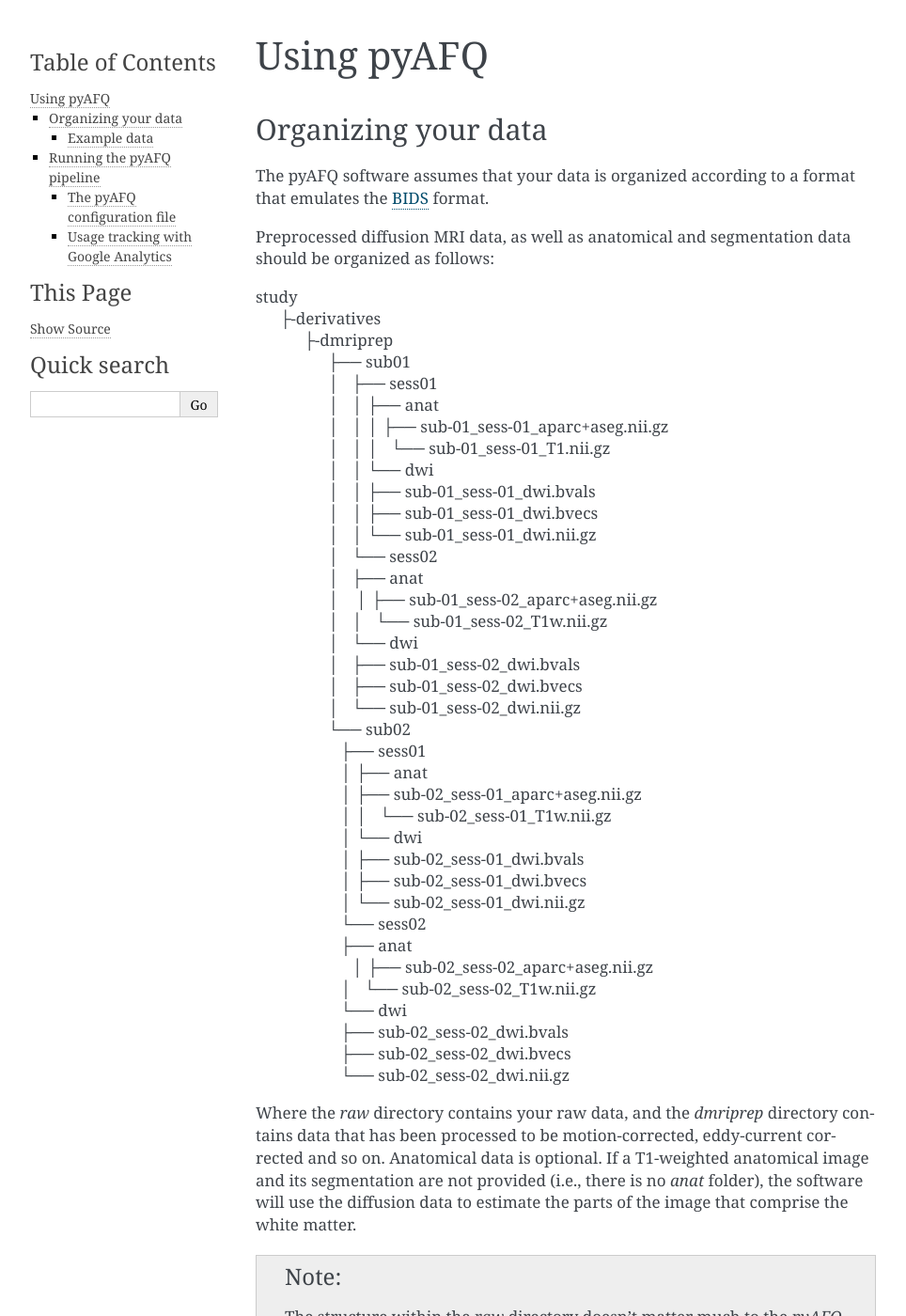
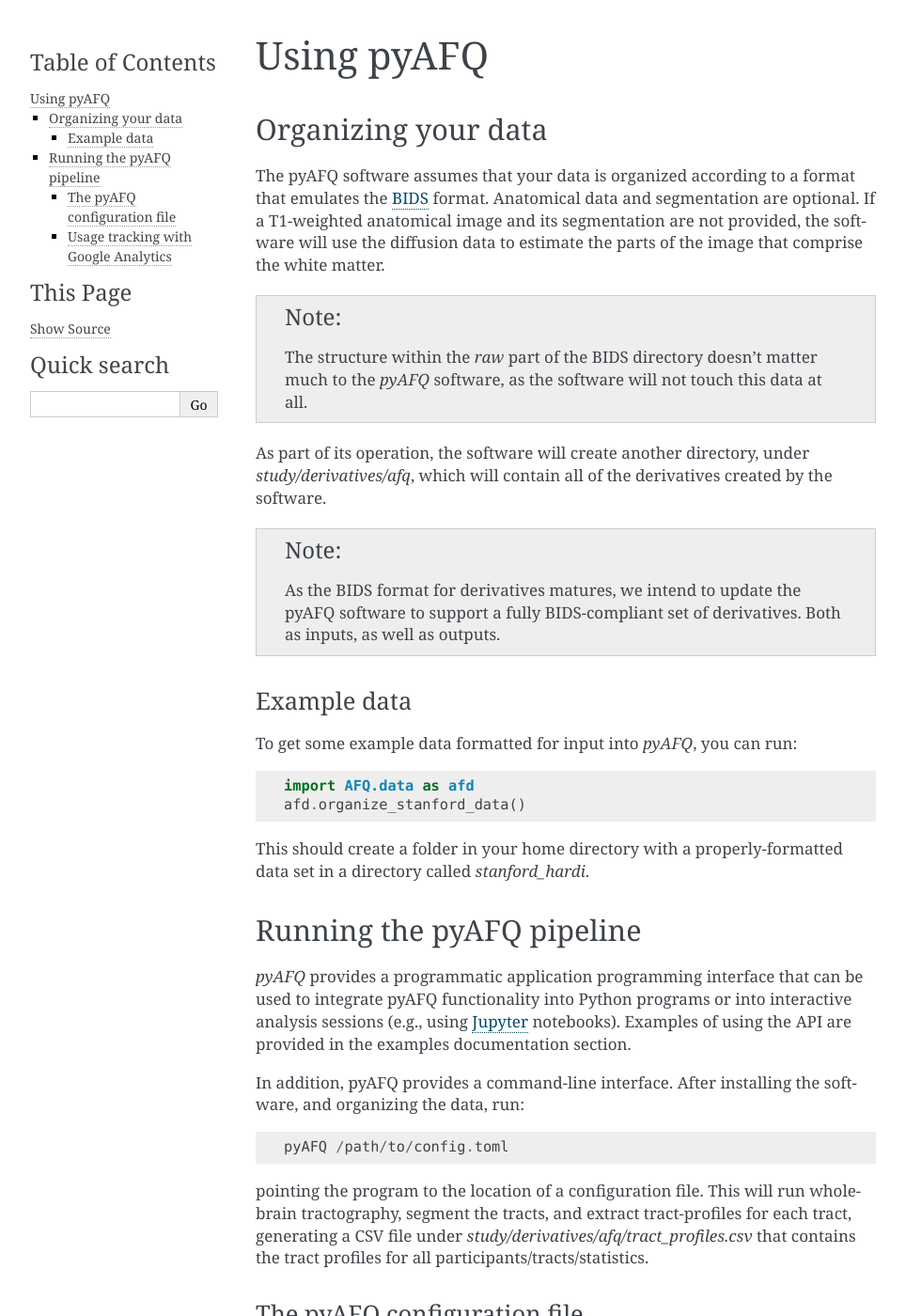
Before and after one commit to yeatmanlab/pyAFQ, a Sphinx documentation site: the page built from docs/source/usage.rst, in a window 1280 px wide and 1400 px high. Shown: the whole window at 94% size, without its empty margins (148-1112 px from the left). Built offline with Sphinx 7.4.7, drawn with Linux system fonts in a browser that asks for light colours; pages that are not in the unit, such as notebooks, are missing from menus; some of the changed text lies outside the part shown.

Commit message:
Use a more general variable name. Update everywhere.

```diff
--- a/docs/source/usage.rst
+++ b/docs/source/usage.rst
@@ -5,61 +5,16 @@
 ~~~~~~~~~~~~~~~~~~~~
 
 The pyAFQ software assumes that your data is organized according to a format
-that emulates the `BIDS <http://bids.neuroimaging.io/>`_ format.
-
-Preprocessed diffusion MRI data, as well as anatomical and segmentation data
-should be organized as follows:
-
-|    study
-|      ├-derivatives
-|            ├-dmriprep
-|                ├── sub01
-|                │   ├── sess01
-|                │   │   ├── anat
-|                │   │   │   ├── sub-01_sess-01_aparc+aseg.nii.gz
-|                │   │   │   └── sub-01_sess-01_T1.nii.gz
-|                │   │   └── dwi
-|                │   │       ├── sub-01_sess-01_dwi.bvals
-|                │   │       ├── sub-01_sess-01_dwi.bvecs
-|                │   │       └── sub-01_sess-01_dwi.nii.gz
-|                │   └── sess02
-|                │       ├── anat
-|                │       │   ├── sub-01_sess-02_aparc+aseg.nii.gz
-|                │       │   └── sub-01_sess-02_T1w.nii.gz
-|                │       └── dwi
-|                │           ├── sub-01_sess-02_dwi.bvals
-|                │           ├── sub-01_sess-02_dwi.bvecs
-|                │           └── sub-01_sess-02_dwi.nii.gz
-|                └── sub02
-|                   ├── sess01
-|                   │   ├── anat
-|                   │       ├── sub-02_sess-01_aparc+aseg.nii.gz
-|                   │   │   └── sub-02_sess-01_T1w.nii.gz
-|                   │   └── dwi
-|                   │       ├── sub-02_sess-01_dwi.bvals
-|                   │       ├── sub-02_sess-01_dwi.bvecs
-|                   │       └── sub-02_sess-01_dwi.nii.gz
-|                   └── sess02
-|                       ├── anat
-|                       │   ├── sub-02_sess-02_aparc+aseg.nii.gz
-|                       │   └── sub-02_sess-02_T1w.nii.gz
-|                       └── dwi
-|                           ├── sub-02_sess-02_dwi.bvals
-|                           ├── sub-02_sess-02_dwi.bvecs
-|                           └── sub-02_sess-02_dwi.nii.gz
-
-
-Where the `raw` directory contains your raw data, and the `dmriprep` directory
-contains data that has been processed to be motion-corrected, eddy-current
-corrected and so on. Anatomical data is optional. If a T1-weighted anatomical
-image and its segmentation are not provided (i.e., there is no `anat` folder),
-the software will use the diffusion data to estimate the parts of the image that
-comprise the white matter.
+that emulates the `BIDS <http://bids.neuroimaging.io/>`_ format. Anatomical data
+and segmentation are optional. If a T1-weighted anatomical image and its
+segmentation are not provided, the software will use the diffusion data to
+estimate the parts of the image that comprise the white matter.
 
 .. note::
 
-    The structure within the `raw` directory doesn't matter much to the `pyAFQ`
-    software, as the software will not touch this data at all.
+    The structure within the `raw` part of the BIDS directory doesn't matter
+    much to the `pyAFQ` software, as the software will not touch this data at
+    all.
 
 As part of its operation, the software will create another directory, under
 `study/derivatives/afq`, which will contain all of the derivatives created by
```
Also changed, not shown: other parts of docs/source/usage.rst (+1 -1 lines), pyafq_cli.json (+4 -4 lines), 3 other files.
